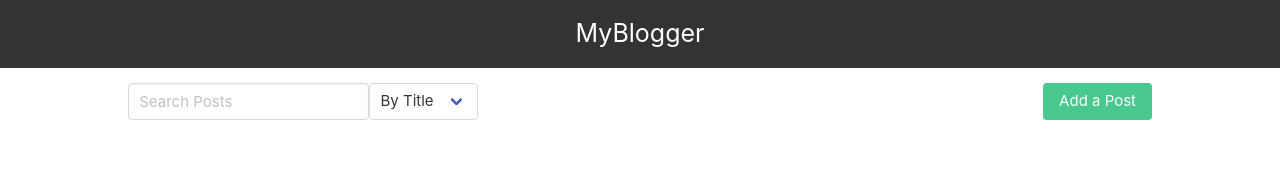
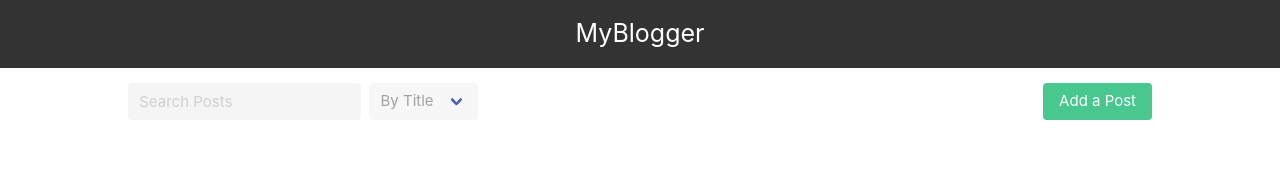
Before and after one commit to JAlmeida1991/MyBlog, a React (Create React App) app: page / in a window 1280 px wide. Shown: the top 173 px of the page. Built offline with nearby package versions, Linux system fonts and the light colour scheme.

Commit message:
select dropdown and search post input are now disabled if no posts

```diff
--- a/src/components/CurrentPostPage/CurrentPostPage.js
+++ b/src/components/CurrentPostPage/CurrentPostPage.js
@@ -2,8 +2,14 @@ import React from "react";
 import { connect } from "react-redux";
 
 const CurrentPostPage = props => {
-  const posts = props.state;
-  const id = props.match.params.id;
+  const {
+    state: posts,
+    match: {
+      params: { id }
+    }
+  } = props;
+  // const posts = props.state;
+  // const id = props.match.params.id;
   const currentPost = posts.find(post => post.id === id);
   let post;
   if (!currentPost) {
@@ -17,8 +23,15 @@ const CurrentPostPage = props => {
           maxWidth: "600px"
         }}
       >
-        <h1 className="title is-1 has-text-centered">{currentPost.title}</h1>
-        <p className="is-size-4">{currentPost.body}</p>
+        <h1
+          style={{ wordBreak: "break-all" }}
+          className="title is-1 has-text-centered"
+        >
+          {currentPost.title}
+        </h1>
+        <p style={{ wordBreak: "break-all" }} className="is-size-4">
+          {currentPost.body}
+        </p>
       </div>
     );
   }
--- a/src/components/PostListPage/PostListPage.js
+++ b/src/components/PostListPage/PostListPage.js
@@ -22,14 +22,22 @@ class PostList extends Component {
         <div className="filter-group-container">
           <div className="filter-group">
             <input
-              value={this.state.search}
-              onChange={this.searchInputHandler}
+              name="post-search"
               type="text"
               placeholder="Search Posts"
               className="input is-large"
+              disabled={!this.props.state.length}
+              value={this.state.search}
+              onChange={this.searchInputHandler}
+              style={{ marginRight: ".8rem" }}
             />
             <div className="select is-large">
-              <select onChange={this.changeSelect} value={this.state.sortBy}>
+              <select
+                name="post-select"
+                disabled={!this.props.state.length}
+                onChange={this.changeSelect}
+                value={this.state.sortBy}
+              >
                 <option value="By Title">By Title</option>
                 <option value="By Body">By Body</option>
               </select>
--- a/src/index.css
+++ b/src/index.css
@@ -44,14 +44,14 @@ body,
 .post-list {
   list-style: none;
   padding: 0;
-  margin-top: 5px;
+  margin-top: 0.8rem;
 }
 
 .post-list__item {
   font-size: 1.5rem;
-  padding: 10px;
+  padding: 1rem;
   border: 1px solid black;
-  margin-bottom: 5px;
+  margin-bottom: 0.5rem;
   word-break: break-all;
 }
 
```
